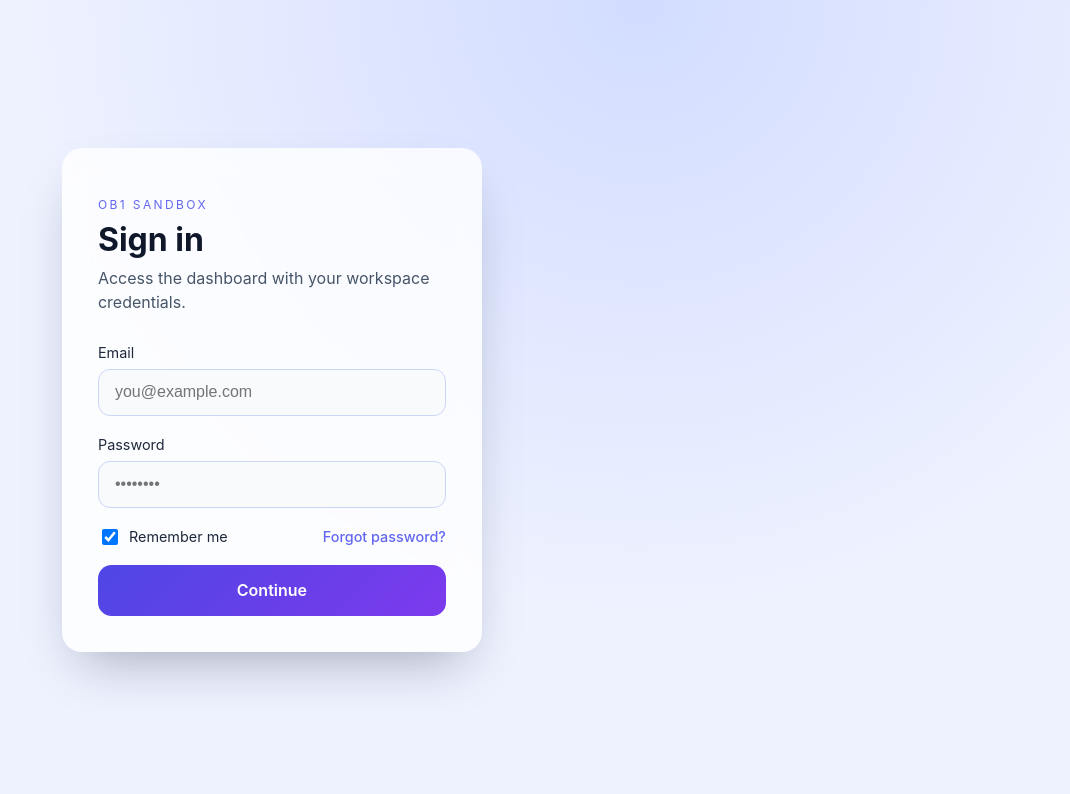
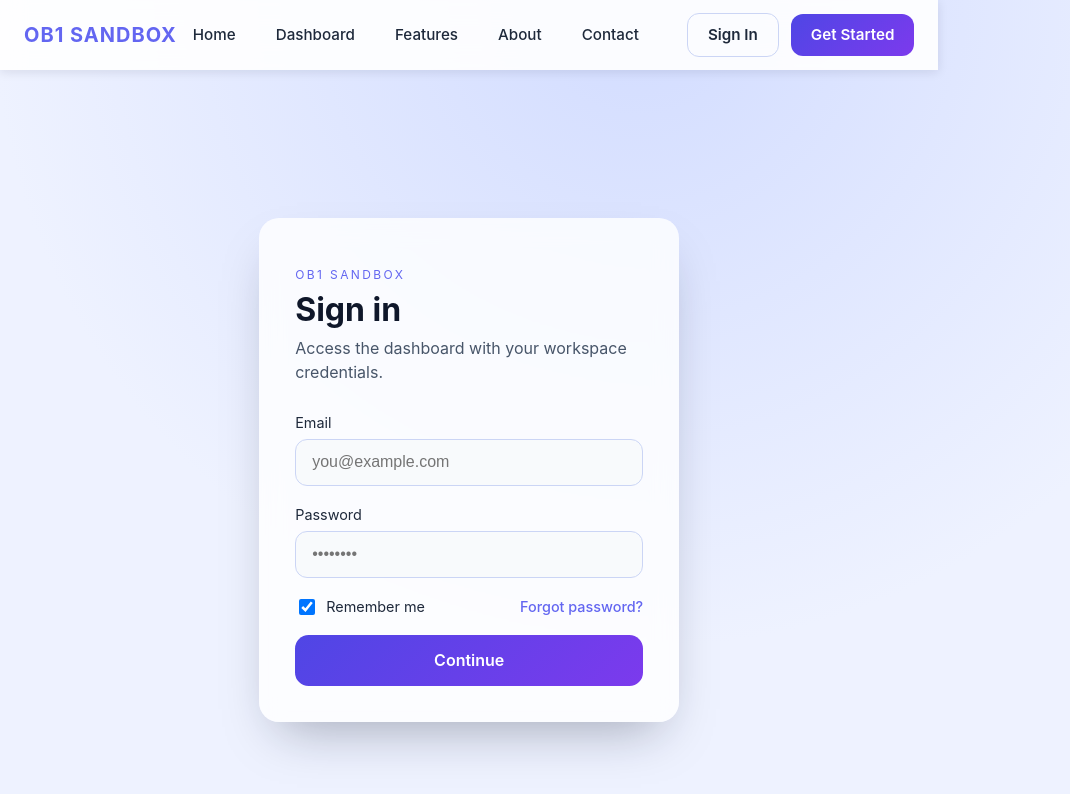
Before and after one commit to Sanchay-T/ob1-sandbox, a React app in the folder frontend/: page / in a window 1280 px wide. Shown: the top 794 px of the page, without its empty margins (0-1070 px from the left). Built offline with nearby package versions, Linux system fonts and the light colour scheme; the HTML template or start-up script is replaced by a standard one.

Commit message:
feat: claude-1 - Add a responsive navbar component

```diff
--- a/frontend/src/App.jsx
+++ b/frontend/src/App.jsx
@@ -1,8 +1,11 @@
 import './App.css'
+import Navbar from './components/Navbar'
 
 function App() {
   return (
-    <main className="login-shell">
+    <>
+      <Navbar />
+      <main className="login-shell">
       <section className="login-panel" aria-label="Team login">
         <header>
           <p className="eyebrow">OB1 Sandbox</p>
@@ -47,6 +50,7 @@ function App() {
         </form>
       </section>
     </main>
+    </>
   )
 }
 
--- /dev/null
+++ b/frontend/src/components/Navbar.css
@@ -0,0 +1,256 @@
+.navbar {
+  position: sticky;
+  top: 0;
+  width: 100%;
+  background: rgba(255, 255, 255, 0.9);
+  backdrop-filter: blur(12px);
+  box-shadow: 0 2px 10px rgba(15, 23, 42, 0.1);
+  z-index: 1000;
+  transition: all 0.3s ease;
+}
+
+.navbar-container {
+  max-width: 1280px;
+  margin: 0 auto;
+  padding: 0 1.5rem;
+  display: flex;
+  align-items: center;
+  justify-content: space-between;
+  height: 70px;
+}
+
+.navbar-brand {
+  flex-shrink: 0;
+}
+
+.navbar-logo {
+  font-size: 1.25rem;
+  font-weight: 700;
+  color: #6366f1;
+  text-decoration: none;
+  text-transform: uppercase;
+  letter-spacing: 0.05em;
+  transition: color 0.2s;
+}
+
+.navbar-logo:hover {
+  color: #4f46e5;
+}
+
+.navbar-toggle {
+  display: none;
+  flex-direction: column;
+  justify-content: space-around;
+  width: 2rem;
+  height: 2rem;
+  background: transparent;
+  border: none;
+  cursor: pointer;
+  padding: 0;
+  z-index: 1001;
+}
+
+.navbar-toggle-icon {
+  width: 2rem;
+  height: 0.2rem;
+  background: #0f172a;
+  border-radius: 10px;
+  transition: all 0.3s ease;
+  position: relative;
+  transform-origin: center;
+}
+
+.navbar-toggle.active .navbar-toggle-icon:nth-child(1) {
+  transform: rotate(45deg) translateY(0.5rem);
+}
+
+.navbar-toggle.active .navbar-toggle-icon:nth-child(2) {
+  opacity: 0;
+}
+
+.navbar-toggle.active .navbar-toggle-icon:nth-child(3) {
+  transform: rotate(-45deg) translateY(-0.5rem);
+}
+
+.navbar-menu {
+  display: flex;
+  align-items: center;
+  gap: 2rem;
+  flex: 1;
+  justify-content: flex-end;
+}
+
+.navbar-nav {
+  display: flex;
+  list-style: none;
+  margin: 0;
+  padding: 0;
+  gap: 0.5rem;
+  align-items: center;
+}
+
+.navbar-item {
+  position: relative;
+}
+
+.navbar-link {
+  display: block;
+  padding: 0.5rem 1rem;
+  color: #1e293b;
+  text-decoration: none;
+  font-size: 0.95rem;
+  font-weight: 500;
+  transition: color 0.2s;
+  position: relative;
+}
+
+.navbar-link::after {
+  content: '';
+  position: absolute;
+  bottom: 0;
+  left: 1rem;
+  right: 1rem;
+  height: 2px;
+  background: #6366f1;
+  transform: scaleX(0);
+  transition: transform 0.2s ease;
+}
+
+.navbar-link:hover {
+  color: #6366f1;
+}
+
+.navbar-link:hover::after {
+  transform: scaleX(1);
+}
+
+.navbar-actions {
+  display: flex;
+  gap: 0.75rem;
+  align-items: center;
+}
+
+.navbar-btn {
+  display: inline-block;
+  padding: 0.6rem 1.25rem;
+  border-radius: 0.75rem;
+  font-size: 0.95rem;
+  font-weight: 600;
+  text-decoration: none;
+  transition: all 0.2s;
+  white-space: nowrap;
+}
+
+.navbar-btn-secondary {
+  color: #1e293b;
+  background: transparent;
+  border: 1px solid #cbd5f5;
+}
+
+.navbar-btn-secondary:hover {
+  background: #f8fafc;
+  border-color: #6366f1;
+  color: #6366f1;
+}
+
+.navbar-btn-primary {
+  color: white;
+  background: linear-gradient(135deg, #4f46e5, #7c3aed);
+  border: none;
+}
+
+.navbar-btn-primary:hover {
+  transform: translateY(-2px);
+  box-shadow: 0 10px 20px -10px rgba(79, 70, 229, 0.5);
+}
+
+/* Tablet and Mobile Styles */
+@media (max-width: 768px) {
+  .navbar-toggle {
+    display: flex;
+  }
+
+  .navbar-menu {
+    position: fixed;
+    top: 0;
+    right: -100%;
+    height: 100vh;
+    width: 280px;
+    background: rgba(255, 255, 255, 0.98);
+    backdrop-filter: blur(12px);
+    flex-direction: column;
+    justify-content: flex-start;
+    align-items: stretch;
+    padding: 5rem 2rem 2rem;
+    box-shadow: -5px 0 20px rgba(15, 23, 42, 0.15);
+    transition: right 0.3s ease;
+    gap: 2rem;
+  }
+
+  .navbar-menu.active {
+    right: 0;
+  }
+
+  .navbar-nav {
+    flex-direction: column;
+    align-items: stretch;
+    gap: 0.25rem;
+  }
+
+  .navbar-link {
+    padding: 0.85rem 1rem;
+    border-radius: 0.5rem;
+  }
+
+  .navbar-link:hover {
+    background: #f8fafc;
+  }
+
+  .navbar-link::after {
+    display: none;
+  }
+
+  .navbar-actions {
+    flex-direction: column;
+    width: 100%;
+    gap: 0.75rem;
+  }
+
+  .navbar-btn {
+    width: 100%;
+    text-align: center;
+    padding: 0.85rem 1.25rem;
+  }
+}
+
+/* Small Mobile Styles */
+@media (max-width: 480px) {
+  .navbar-container {
+    padding: 0 1rem;
+    height: 60px;
+  }
+
+  .navbar-logo {
+    font-size: 1.1rem;
+  }
+
+  .navbar-menu {
+    width: 100%;
+    right: -100%;
+  }
+
+  .navbar-menu.active {
+    right: 0;
+  }
+}
+
+/* Accessibility: Reduce motion for users who prefer it */
+@media (prefers-reduced-motion: reduce) {
+  .navbar,
+  .navbar-menu,
+  .navbar-link,
+  .navbar-btn,
+  .navbar-toggle-icon {
+    transition: none;
+  }
+}
--- /dev/null
+++ b/frontend/src/components/Navbar.jsx
@@ -0,0 +1,78 @@
+import { useState } from 'react'
+import './Navbar.css'
+
+function Navbar() {
+  const [isMenuOpen, setIsMenuOpen] = useState(false)
+
+  const toggleMenu = () => {
+    setIsMenuOpen(!isMenuOpen)
+  }
+
+  const closeMenu = () => {
+    setIsMenuOpen(false)
+  }
+
+  return (
+    <nav className="navbar" role="navigation" aria-label="Main navigation">
+      <div className="navbar-container">
+        <div className="navbar-brand">
+          <a href="/" className="navbar-logo" onClick={closeMenu}>
+            OB1 Sandbox
+          </a>
+        </div>
+
+        <button
+          className={`navbar-toggle ${isMenuOpen ? 'active' : ''}`}
+          onClick={toggleMenu}
+          aria-label="Toggle navigation menu"
+          aria-expanded={isMenuOpen}
+        >
+          <span className="navbar-toggle-icon"></span>
+          <span className="navbar-toggle-icon"></span>
+          <span className="navbar-toggle-icon"></span>
+        </button>
+
+        <div className={`navbar-menu ${isMenuOpen ? 'active' : ''}`}>
+          <ul className="navbar-nav">
+            <li className="navbar-item">
+              <a href="/" className="navbar-link" onClick={closeMenu}>
+                Home
+              </a>
+            </li>
+            <li className="navbar-item">
+              <a href="#dashboard" className="navbar-link" onClick={closeMenu}>
+                Dashboard
+              </a>
+            </li>
+            <li className="navbar-item">
+              <a href="#features" className="navbar-link" onClick={closeMenu}>
+                Features
+              </a>
+            </li>
+            <li className="navbar-item">
+              <a href="#about" className="navbar-link" onClick={closeMenu}>
+                About
+              </a>
+            </li>
+            <li className="navbar-item">
+              <a href="#contact" className="navbar-link" onClick={closeMenu}>
+                Contact
+              </a>
+            </li>
+          </ul>
+
+          <div className="navbar-actions">
+            <a href="#signin" className="navbar-btn navbar-btn-secondary" onClick={closeMenu}>
+              Sign In
+            </a>
+            <a href="#signup" className="navbar-btn navbar-btn-primary" onClick={closeMenu}>
+              Get Started
+            </a>
+          </div>
+        </div>
+      </div>
+    </nav>
+  )
+}
+
+export default Navbar
```
